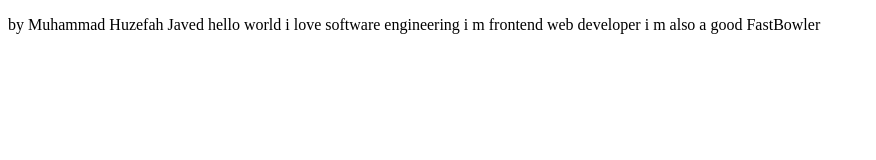
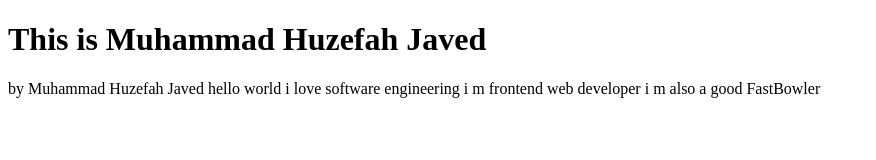
Before and after one commit to Huzefah-javed/Practise-Repo, a plain HTML site: page index.HTML in a window 1280 px wide. Shown: the whole page, without its empty margins (0-876 px from the left). Drawn offline with Linux system fonts and the light colour scheme.

Commit message:
night changes

```diff
--- a/index.HTML
+++ b/index.HTML
@@ -6,6 +6,7 @@
     <title>Document</title>
 </head>
 <body>
+    <h1>This is Muhammad Huzefah Javed</h1>
     <p>by Muhammad Huzefah Javed
         hello world
         i love software engineering
```
